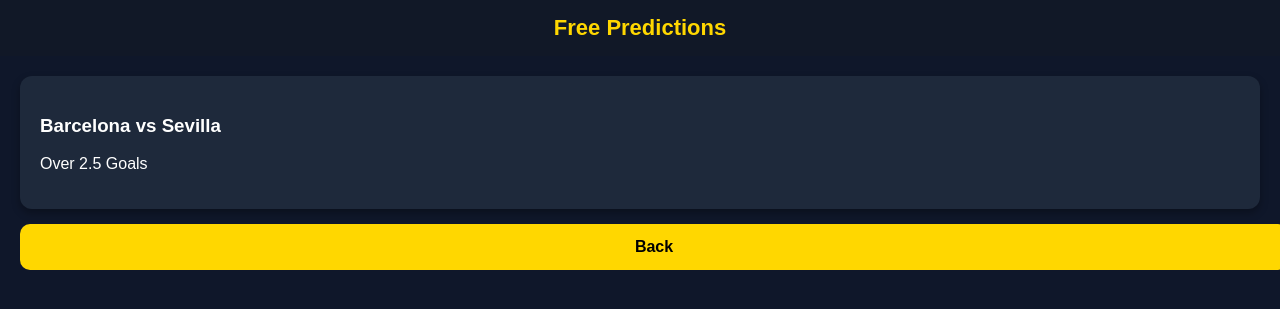
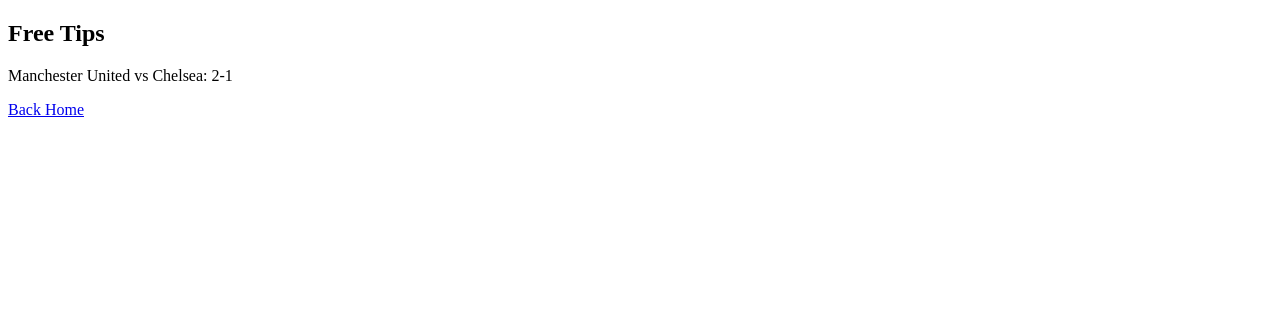
Before and after one commit to Solomon1011/vip-flask-server, a Flask app: page /free in a window 1280 px wide. Shown: the top 309 px of the page. Run offline with Flask 3, Linux system fonts and the light colour scheme.

Commit message:
Update free.html

```diff
--- a/Templates/free.html
+++ b/Templates/free.html
@@ -1,19 +1,10 @@
+
 <!DOCTYPE html>
 <html>
-<head>
-<link rel="stylesheet" href="{{ url_for('static', filename='style.css') }}">
-</head>
+<head><title>Free Tips</title></head>
 <body>
-
-<div class="header">Free Predictions</div>
-
-<div class="container">
-<div class="card">
-<h3>Barcelona vs Sevilla</h3>
-<p>Over 2.5 Goals</p>
-</div>
-<a href="/" class="btn">Back</a>
-</div>
-
+<h2>Free Tips</h2>
+<p>{{ tip }}</p>
+<a href="/">Back Home</a>
 </body>
 </html>
```
